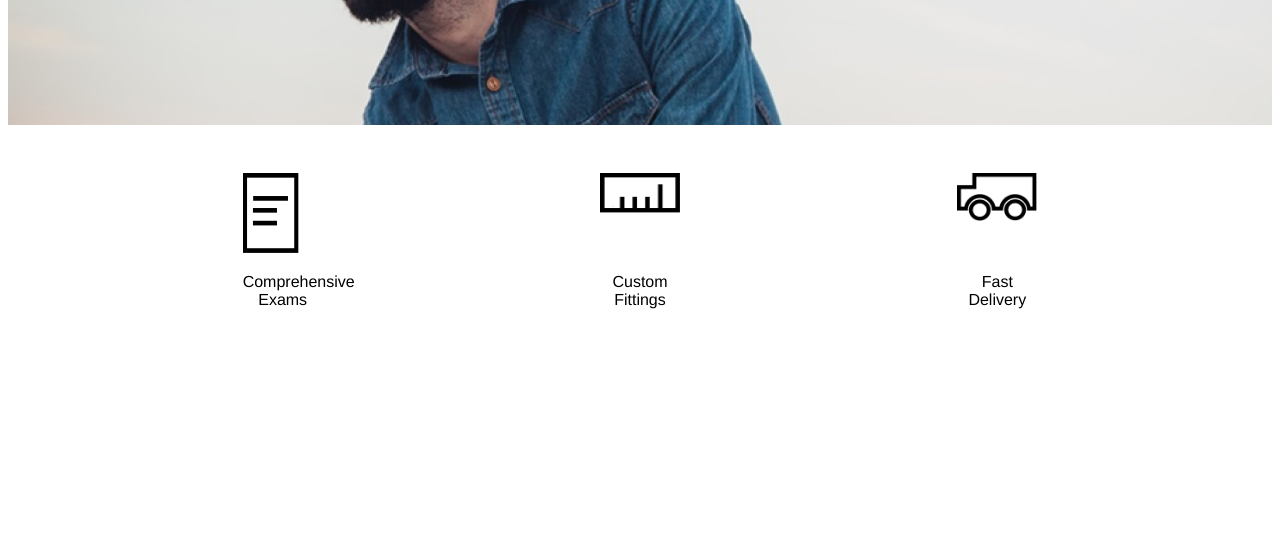
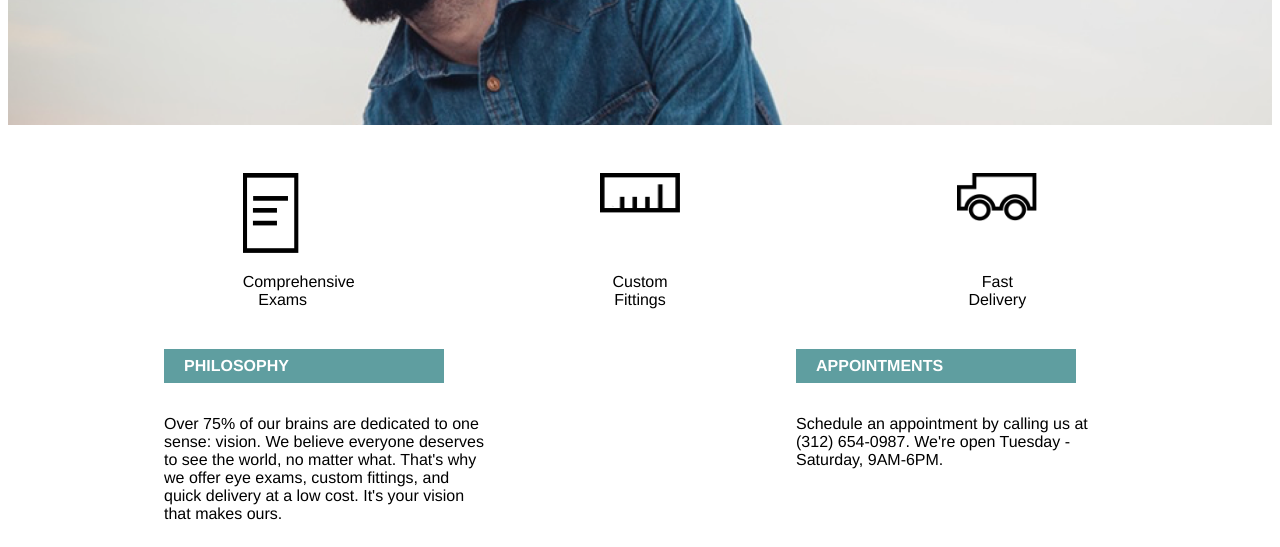
Before and after one commit to jahcrew/tortoiseshell_optics, a plain HTML site: page index.html in a window 1280 px wide. Shown: the part 363-910 px from the top of the page. Before the commit the page ends 800 px from the top, so only its background shows below. Drawn offline with Linux system fonts and the light colour scheme.

Commit message:
appointments section

```diff
--- a/index.html
+++ b/index.html
@@ -9,6 +9,9 @@
     <link href="./resources/css/style.css" type="text/css" rel="stylesheet" />
   </head>
   <body>
+
+    <!--Header and Banner Section  -->
+
     <div class="background">
       <div class="header"><img src="resources/images/logo-white.png" ><h3>Tortoiseshell Optics</h3>
         <nav>
@@ -26,20 +29,37 @@
         <p> DON'T JUST LOOK, SEE.</p>
       </div>
     </div>
+
+    <!-- Graphics and Services Section -->
+
     <div class="services">
-      <div class="graphics" id="paper">
+      <div id="paper">
       <img src="resources/images/paper-icon.png" />
       <p>Comprehensive Exams</p>
       </div>
-      <div class="graphics" id="ruler">
+      <div id="ruler">
       <img src="resources/images/ruler-icon.png" />
       <p>Custom Fittings</p>
       </div>
-      <div class="graphics" id="truck">
+      <div id="truck">
       <img src="resources/images/truck-icon.png" />
       <p>Fast Delivery</p>
       </div>
     </div>
 
+    <!-- Appointments Section -->
+
+    <div class="headings">
+      <div id="phil">
+      <h2>PHILOSOPHY</h2>
+      <p>Over 75% of our brains are dedicated to one sense: vision.  We believe everyone deserves to see the world, no matter what.  That's why we offer eye exams, custom fittings, and quick delivery at a low cost.  It's your vision that makes ours.</p>
+      </div>
+      <div id="appt">
+      <h2>APPOINTMENTS</h2>
+      <p>Schedule an appointment by calling us at (312) 654-0987. We're open Tuesday - Saturday, 9AM-6PM.</p>
+      </div>
+    </div>
+
+
   </body>
 </html>
--- a/resources/css/style.css
+++ b/resources/css/style.css
@@ -93,3 +93,30 @@ margin-left: 0;
 .services #truck p{
   padding-top: 2rem;
 }
+.headings {
+  display: flex;
+  justify-content: space-around;
+}
+.headings  h2 {
+  background-color: cadetblue;
+  color: white;
+  font-weight: bold;
+  font-size: 1rem;
+  padding: 0.5rem 1.25rem;
+  margin-top: 3rem;
+  width: 15rem;
+  /* margin-right: 5%; */
+
+}
+.headings  p {
+  padding-top: 1rem;
+  width: 20rem;
+
+
+}
+.headings
+#phil #appt {
+  width: 20rem;
+
+  text-align: center;
+}
```
